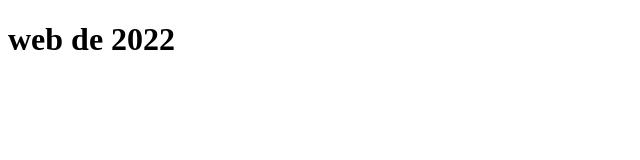
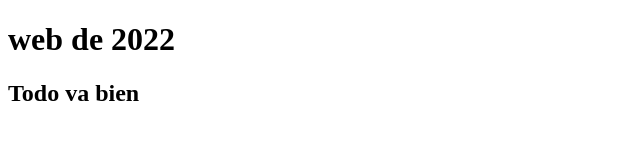
Before and after one commit to PelusaTw/Web2022, a plain HTML site: page index.html in a window 1280 px wide. Shown: the whole page, without its empty margins (0-640 px from the left). Drawn offline with Linux system fonts and the light colour scheme.

Commit message:
titulo 2 addded

```diff
--- a/index.html
+++ b/index.html
@@ -8,6 +8,7 @@
 </head>
 <body>
     <h1>web de 2022</h1>
+    <h2>Todo va bien</h2>
 
 </body>
 </html>
```
